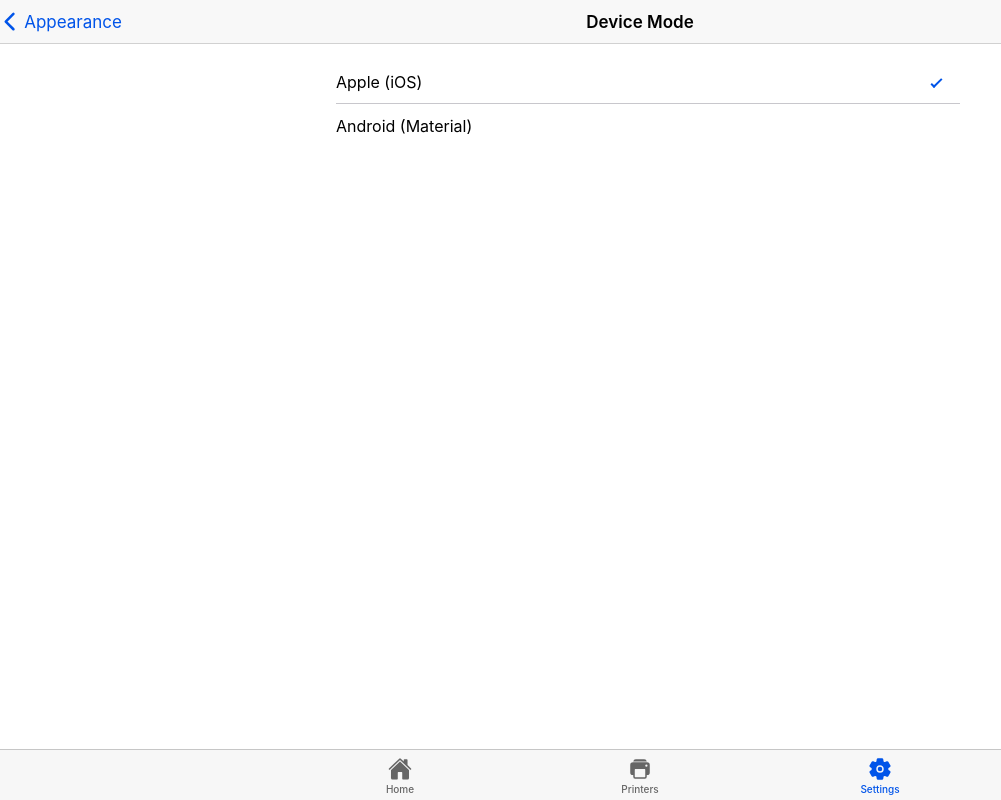
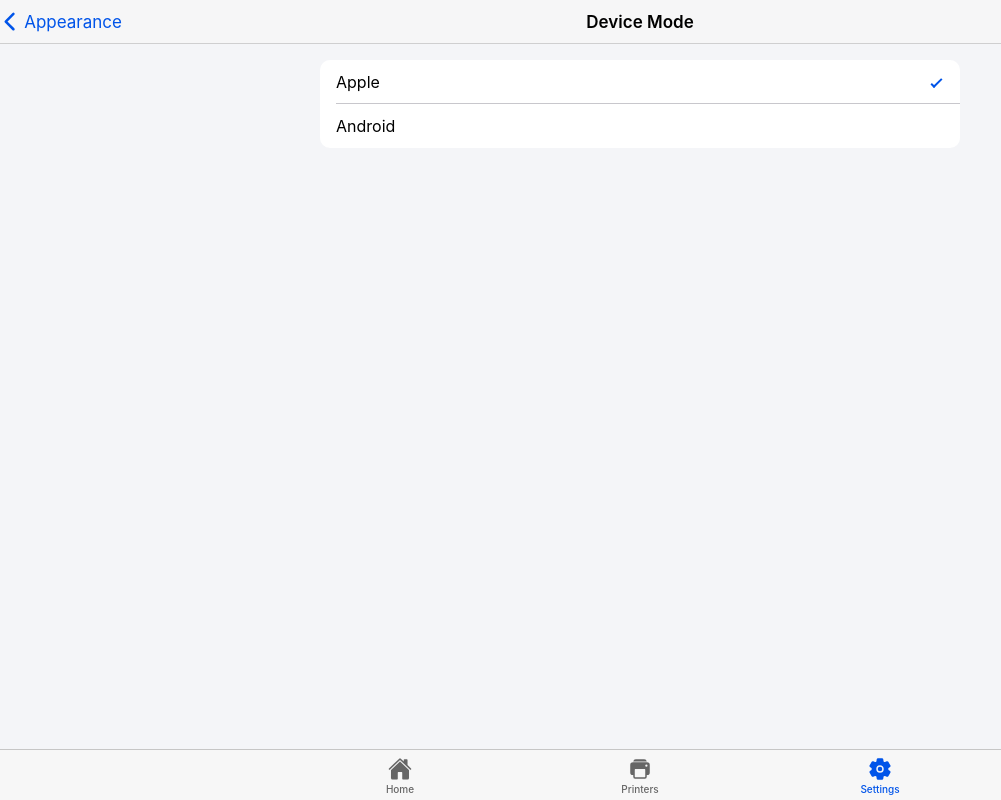
Before and after one commit to VanshajSaxena/printit-pwa, a React (Vite) app: page /settings/appearance/mode in a window 1280 px wide. Shown: the whole page, without its empty margins (0-1001 px from the left). Built offline with nearby package versions, Linux system fonts and the light colour scheme; no server answers; what openapi-fetch, openapi-react-query would draw is missing.

Commit message:
fix: light mode background

```diff
--- a/src/pages/settings/AppearanceModePage.tsx
+++ b/src/pages/settings/AppearanceModePage.tsx
@@ -53,12 +53,12 @@ export default function AppearanceModePage() {
           >
             <IonItem>
               <IonRadio value="ios" justify="space-between">
-                Apple (iOS)
+                Apple
               </IonRadio>
             </IonItem>
             <IonItem>
               <IonRadio value="md" justify="space-between">
-                Android (Material)
+                Android
               </IonRadio>
             </IonItem>
           </IonRadioGroup>
--- a/src/theme/variables.css
+++ b/src/theme/variables.css
@@ -29,6 +29,10 @@ http://ionicframework.com/docs/theming/ */
    Default (no specific class needed usually, or explicit overrides)
    ========================================= */
 
+:root {
+  --ion-background-color: #f4f5f8;
+}
+
 /* iOS Light Mode Overrides */
 :root.ios ion-item {
   --background: #ffffff;
```
